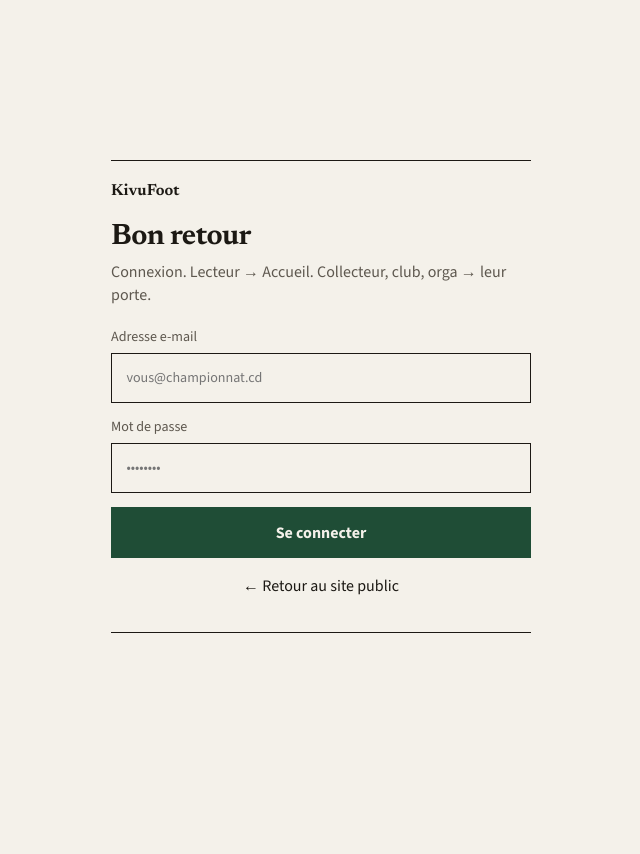
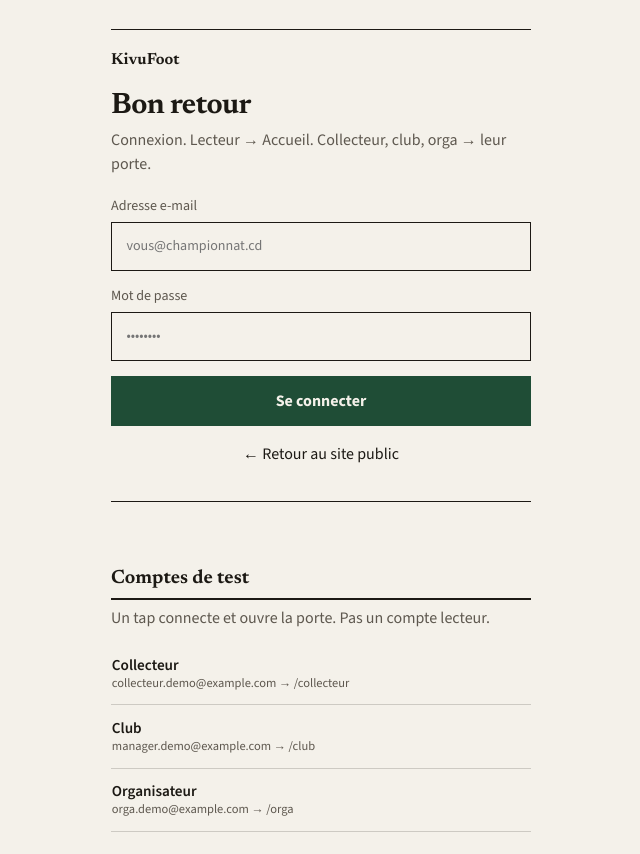
Before and after one commit to yb752129-ops/KivuFoot, a React (Vite) app in the folder frontend-web/: page /login in a window 1280 px wide. Shown: the top 854 px of the page, without its empty margins (319-959 px from the left). Built offline with nearby package versions, Linux system fonts and the light colour scheme; no server answers.

Commit message:
Comptes de test : un tap ouvre collecteur, club ou orga.

```diff
--- a/frontend-web/src/App.jsx
+++ b/frontend-web/src/App.jsx
@@ -32,7 +32,7 @@ import { isAuthenticated } from "./api.js";
 
 function Porte({ roles, children }) {
   const { user } = useAuth();
-  if (!isAuthenticated()) return <Navigate to="/login" replace />;
+  if (!isAuthenticated()) return <Navigate to="/compte" replace />;
   if (user && !roles.includes(user.role)) {
     if (user.role === "collecteur") return <Navigate to="/collecteur" replace />;
     if (user.role === "organisateur") return <Navigate to="/orga" replace />;
--- /dev/null
+++ b/frontend-web/src/components/ComptesTest.jsx
@@ -0,0 +1,52 @@
+import { useState } from "react";
+import { useNavigate } from "react-router-dom";
+import { useAuth } from "../auth.jsx";
+import { COMPTES_TEST, connecterCompteTest, porteDuRole } from "../portes.js";
+
+export default function ComptesTest() {
+  const nav = useNavigate();
+  const { user, applySession, logout } = useAuth();
+  const [busy, setBusy] = useState("");
+  const [err, setErr] = useState("");
+
+  async function entrer(c) {
+    setErr("");
+    setBusy(c.email);
+    try {
+      if (user) await logout();
+      const me = await connecterCompteTest(c.email, applySession);
+      nav(porteDuRole(me?.role), { replace: true });
+    } catch (ex) {
+      setErr(ex.message || "Connexion démo impossible.");
+    } finally {
+      setBusy("");
+    }
+  }
+
+  return (
+    <>
+      <div className="section-head">
+        <h2>Comptes de test</h2>
+      </div>
+      <p className="lead">Un tap connecte et ouvre la porte. Pas un compte lecteur.</p>
+      {err && <p className="erreur">{err}</p>}
+      {COMPTES_TEST.map((c) => (
+        <button
+          key={c.email}
+          type="button"
+          className="avenir-row"
+          disabled={Boolean(busy)}
+          style={{ width: "100%", background: "transparent", border: 0, borderBottom: "1px solid var(--rule)", textAlign: "left", cursor: "pointer" }}
+          onClick={() => entrer(c)}
+        >
+          <span className="avenir-noms">
+            <span>{c.label}</span>
+            <span className="meta-line">
+              {busy === c.email ? "Connexion…" : `${c.email} → ${c.porte}`}
+            </span>
+          </span>
+        </button>
+      ))}
+    </>
+  );
+}
--- a/frontend-web/src/pages/Compte.jsx
+++ b/frontend-web/src/pages/Compte.jsx
@@ -5,7 +5,8 @@ import { useAuth } from "../auth.jsx";
 import { clubName, useKivu } from "../context.jsx";
 import { stripDemo } from "../display.js";
 import { useTheme } from "../theme.jsx";
-import { COMPTES_TEST, MDP_DEMO, porteDuRole } from "../portes.js";
+import { porteDuRole } from "../portes.js";
+import ComptesTest from "../components/ComptesTest.jsx";
 
 const ROLE_LIBELLE = {
   supporter: "Lecteur",
@@ -203,6 +204,7 @@ export default function Compte() {
             Se déconnecter
           </button>
         </p>
+        {!(orga || collecte || clubPorte) && <ComptesTest />}
         <Apparence />
       </section>
     );
@@ -289,32 +291,10 @@ export default function Compte() {
       </form>
       {mode === "creer" && (
         <p className="lead" style={{ marginTop: "0.8rem" }}>
-          Un compte créé ici est lecteur. Collecteur et club : comptes de test ci-dessous.
+          Un compte créé ici est lecteur. Collecteur et club : un tap ci-dessous.
         </p>
       )}
-      <div className="section-head">
-        <h2>Comptes de test</h2>
-      </div>
-      {COMPTES_TEST.map((c) => (
-        <button
-          key={c.email}
-          type="button"
-          className="avenir-row"
-          style={{ width: "100%", background: "transparent", border: 0, borderBottom: "1px solid var(--rule)", textAlign: "left", cursor: "pointer" }}
-          onClick={() => {
-            setMode("connexion");
-            setEmail(c.email);
-            setMdp(MDP_DEMO);
-            setErr("");
-            setFieldErr({});
-          }}
-        >
-          <span className="avenir-noms">
-            <span>{c.label}</span>
-            <span className="meta-line">{c.email} → {c.porte}</span>
-          </span>
-        </button>
-      ))}
+      <ComptesTest />
       <Apparence />
     </section>
   );
--- a/frontend-web/src/pages/Login.jsx
+++ b/frontend-web/src/pages/Login.jsx
@@ -3,6 +3,7 @@ import { Link, useNavigate } from "react-router-dom";
 import { api } from "../api.js";
 import { useAuth } from "../auth.jsx";
 import { porteDuRole } from "../portes.js";
+import ComptesTest from "../components/ComptesTest.jsx";
 
 export default function Login() {
   const nav = useNavigate();
@@ -66,6 +67,9 @@ export default function Login() {
           <Link to="/">← Retour au site public</Link>
         </p>
       </form>
+      <div className="login-card">
+        <ComptesTest />
+      </div>
     </div>
   );
 }
--- a/frontend-web/src/portes.js
+++ b/frontend-web/src/portes.js
@@ -1,3 +1,5 @@
+import { api } from "./api.js";
+
 export const MDP_DEMO = "ChangeMoiEnDemo123!";
 
 export const COMPTES_TEST = [
@@ -24,3 +26,9 @@ export function porteDuRole(role) {
   if (role === "organisateur" || role === "admin") return "/orga";
   return "/";
 }
+
+export async function connecterCompteTest(email, applySession) {
+  const { api } = await import("./api.js");
+  const tokens = await api.login(email, MDP_DEMO);
+  return applySession(tokens);
+}
```
